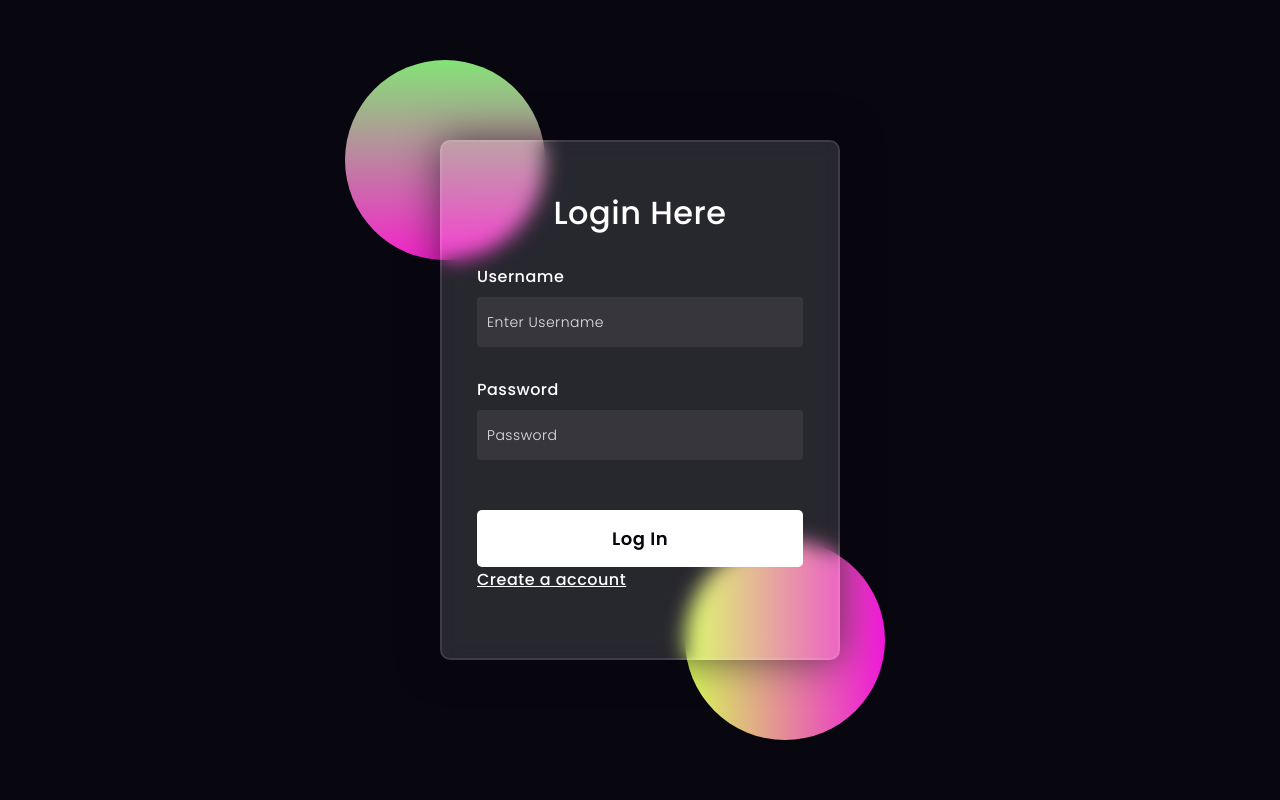
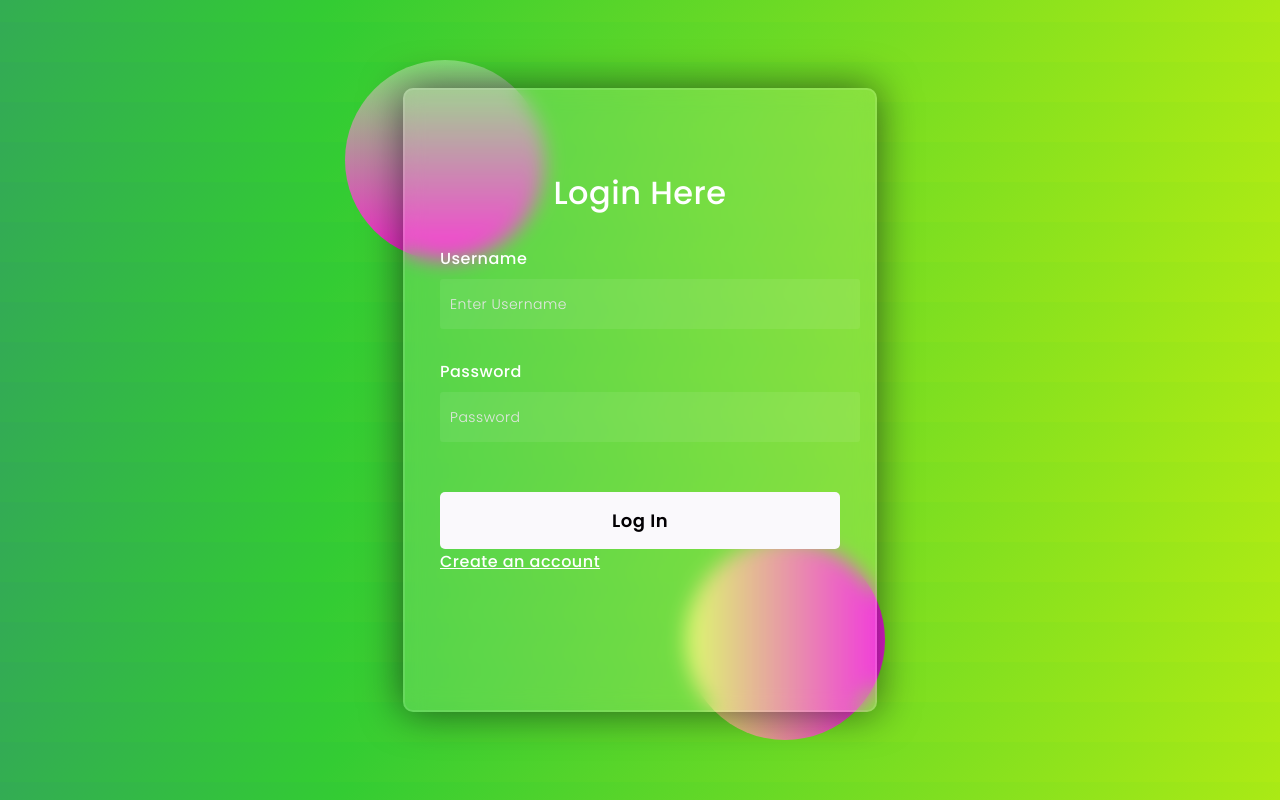
Before and after one commit to saurabhp536/Django-Projects-, a Django app: page /login/ in a window 1280 px wide. Run offline with Django 3.2, Linux system fonts and the light colour scheme.

Commit message:
Update login.html

```diff
--- a/registration/templates/login.html
+++ b/registration/templates/login.html
@@ -1,24 +1,49 @@
 <!DOCTYPE html>
 <html lang="en">
 <head>
-  <!-- Design by foolishdeveloper.com -->
+
+    <!----------------- Page Title and Meta Tags ------------------>
+
     <title>Login Page</title>
+    <meta charset="utf-8">
+    <meta name="viewport" content="width=device-width, initial-scale=1, shrink-to-fit=no">
 
-    <link rel="preconnect" href="https://fonts.gstatic.com">
+
+    <!------------------------------ External CSS Libraries and Fonts ------------------------>
+
     <link rel="stylesheet" href="https://cdnjs.cloudflare.com/ajax/libs/font-awesome/5.15.4/css/all.min.css">
-    <link href="https://fonts.googleapis.com/css2?family=Poppins:wght@300;500;600&display=swap" rel="stylesheet">
-    <!--Stylesheet-->
+    <link rel="stylesheet" href="https://fonts.googleapis.com/css2?family=Poppins:wght@300;500;600&display=swap">
+
+
+    <!------------------------------------ Internal Stylesheet ------------------------------------->
+
     <style media="screen">
-      *,
+        /* Reset and Global Styles */
         *:before,
         *:after{
             padding: 0;
             margin: 0;
             box-sizing: border-box;
         }
+
+
+        /* Body Styles */
         body{
-    background-color: #080710;
+            background: linear-gradient(135deg, #ff00cc, #3333cc, #33cc33, #ffff00, #ff6600);
+            background-size: 500% 500%;
+            animation: gradient 15s ease infinite;
+            animation-direction: alternate-reverse;
+            animation-timing-function: linear;
+            overflow: hidden;
         }
+
+        @keyframes gradient {
+            0% { background-position: 0% 0%; }
+            100% { background-position: 100% 100%; }
+        }
+
+
+        /* Background Shapes */
         .background{
             width: 430px;
             height: 520px;
@@ -27,12 +52,19 @@
             left: 50%;
             top: 50%;
         }
+
+
+        /* Background Circles */
         .background .shape{
             height: 200px;
             width: 200px;
             position: absolute;
             border-radius: 50%;
         }
+
+
+
+        /* First Background Circle */
         .shape:first-child{
             background: linear-gradient(
                 #84e376,
@@ -41,6 +73,10 @@
             left: -80px;
             top: -80px;
         }
+
+
+
+        /* Second Background Circle */
         .shape:last-child{
             background: linear-gradient(
                 to right,
@@ -50,6 +86,10 @@
             right: -30px;
             bottom: -80px;
         }
+
+
+
+        /* Login Form Styles */
         form{
             height: 520px;
             width: 400px;
@@ -64,6 +104,10 @@
             box-shadow: 0 0 40px rgba(8,7,16,0.6);
             padding: 50px 35px;
         }
+
+
+
+        /* Form Elements Styles */
         form *{
             font-family: 'Poppins',sans-serif;
             color: #ffffff;
@@ -71,6 +115,10 @@
             outline: none;
             border: none;
         }
+
+
+
+        /* Form Header Styles */
         form h3{
             font-size: 32px;
             font-weight: 500;
@@ -78,12 +126,19 @@
             text-align: center;
         }
 
+
+
+        /* Labels Styles */
         label{
             display: block;
             margin-top: 30px;
             font-size: 16px;
             font-weight: 500;
         }
+
+
+
+        /* Input Field Styles */
         input{
             display: block;
             height: 50px;
@@ -95,24 +150,47 @@
             font-size: 14px;
             font-weight: 300;
         }
+
+
+
+        /* Input Placeholder Styles */
         ::placeholder{
             color: #e5e5e5;
         }
+
+
+
+        /* Submit Button Styles */
         button{
             margin-top: 50px;
             width: 100%;
-    background-color: #ffffff;
-    color: #080710;
+            background-color: #faf9fc;
+            color: #020003;
             padding: 15px 0;
             font-size: 18px;
             font-weight: 600;
             border-radius: 5px;
             cursor: pointer;
+
         }
+        button:hover{
+            background-color: #523eea;
+
+        }
+
+
+
+
+
+        /* Social Icons Section Styles */
         .social{
             margin-top: 30px;
             display: flex;
         }
+
+
+
+        /* Social Icons Styles */
         .social div{
             background: red;
             width: 150px;
@@ -122,39 +200,73 @@
             color: #eaf0fb;
             text-align: center;
         }
+
+
+
+        /* Hover Styles for Social Icons */
         .social div:hover{
             background-color: rgba(255,255,255,0.47);
         }
+
+
+
+        /* Facebook Icon Styles */
         .social .fb{
             margin-left: 25px;
         }
+
+
+
+        /* Margin Styles for Social Icons */
         .social i{
             margin-right: 4px;
         }
 
+
     </style>
+
 </head>
 <body>
+
+
+    <!------------------------------------ Background Circles ------------------------------------>
+
     <div class="background">
         <div class="shape"></div>
         <div class="shape"></div>
     </div>
+
+
+
+    <!------------------------------------ Login Form ------------------------------------>
+
     <form method="post">
         <h3>Login Here</h3>
         {% csrf_token %}
+
+
+        <!------------------------------------ Username Field ------------------------------------>
+
         <label for="username">Username</label>
         <input type="text" placeholder="Enter Username" id="username" name="username">
+
+
+
+        <!----------------------------------------- Password Field ----------------------------------->
 
         <label for="password">Password</label>
         <input type="password" placeholder="Password" id="password" name="pass">
 
+
+
+        <!------------------------------------- Login Button ---------------------------------------->
+
         <button type="submit">Log In</button>
-        <!-- <input type="button" value=""> -->
-        <!-- <div class="social">
-          <div class="go"><i class="fab fa-google"></i>  Google</div>
-          <div class="fb"><i class="fab fa-facebook"></i>  Facebook</div>
-        </div> -->
-        <a href="{% url 'signup' %}" >Create a account</a>
+
+
+        <!------------------------------------- Signup Link -------------------------------------------------->
+
+        <a href="{% url 'signup' %}" >Create an account</a>
     </form>
 </body>
 </html>
```
Lines whose indentation alone changed are shown as unchanged.
